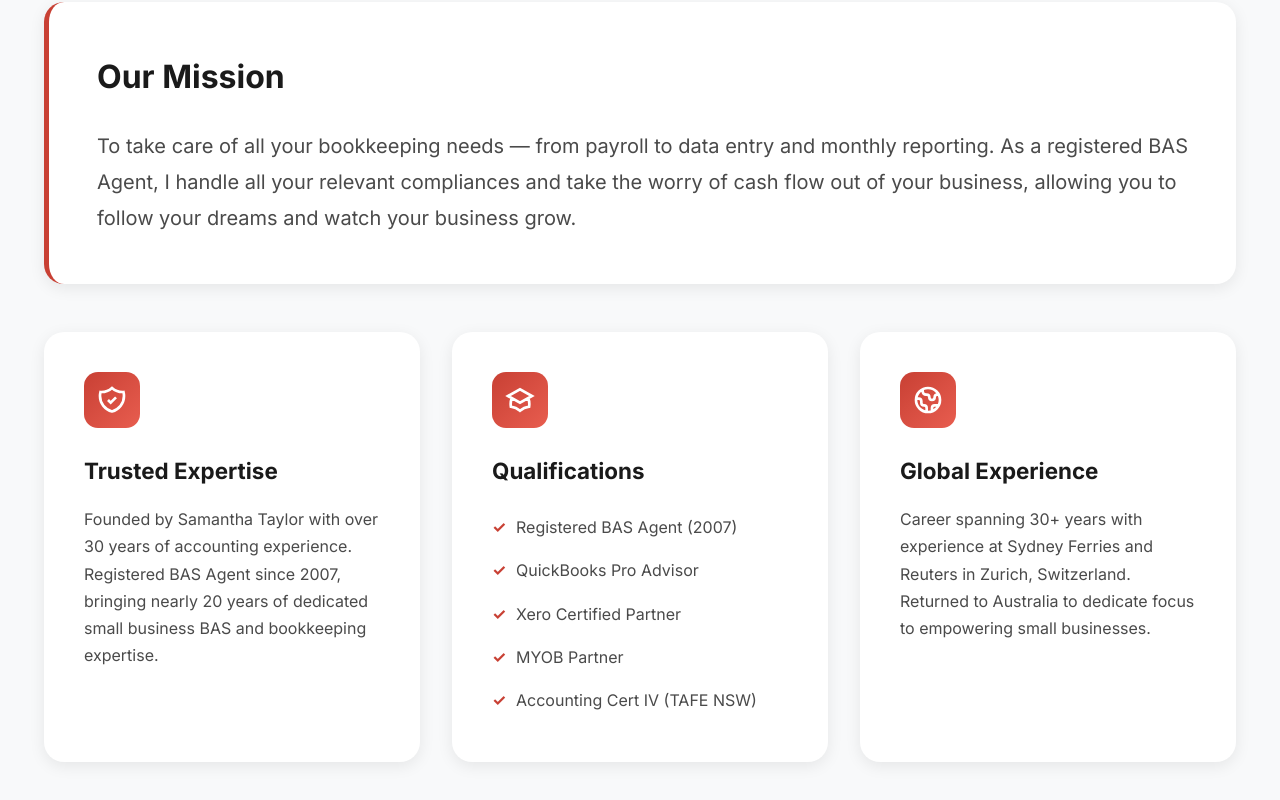
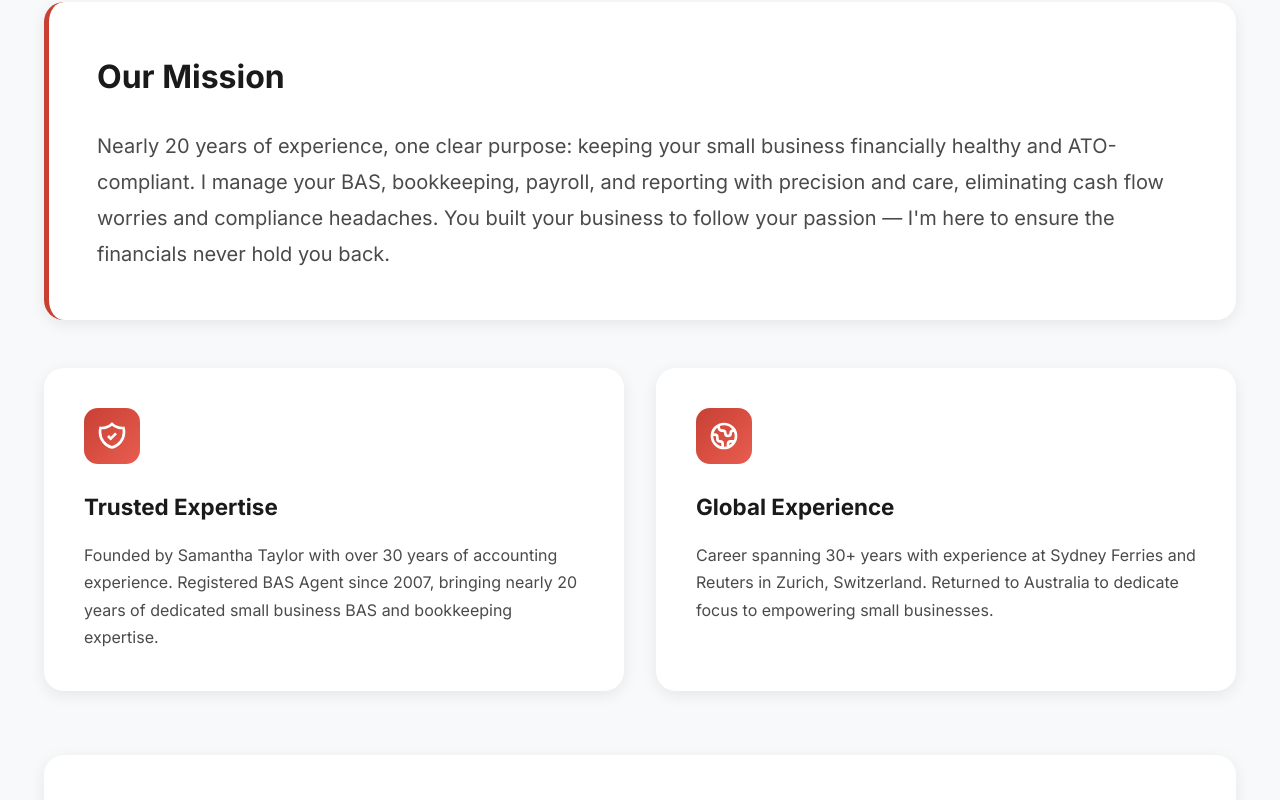
Before and after one commit to squirrelhog/ladybird-website, a plain HTML site: page index.html in a window 1280 px wide. Shown: the part 4433-5233 px from the top of the page. Drawn offline with Linux system fonts and the light colour scheme.

Commit message:
Update mission statement (Option 4) and remove Qualifications card
MISSION STATEMENT UPDATE:
Changed from elevator pitch style to Option 4 - direct value proposition:

"Nearly 20 years of experience, one clear purpose: keeping your small business financially healthy and ATO-compliant. I manage your BAS, bookkeeping, payroll, and reporting with precision and care, eliminating cash flow worries and compliance headaches. You built your business to follow your passion — I'm here to ensure the financials never hold you back."

This version:
- Leads with experience (nearly 20 years)
- Emphasises clear purpose and focus
- Lists specific services (BAS, bookkeeping, payroll, reporting)
- Highlights key benefits (financially healthy, ATO-compliant)
- Addresses pain points (cash flow worries, compliance headaches)
- Ends with empowering message about following passion

REMOVED QUALIFICATIONS CARD:
- Removed the middle about-card containing qualifications list
- Kept "Trusted Expertise" and "Global Experience" cards
- Cleaner 2-card layout in the about-grid
- Qualifications are already shown in hero badges and TPB logo

About section now has:
1. Mission statement (updated)
2. Two about cards (Trusted Expertise, Global Experience)
3. Timeline (LadyBird's Journey)

More streamlined and focused on the core message.

🤖 Generated with [Claude Code](https://claude.com/claude-code)

Co-Authored-By: Claude <noreply@anthropic.com>

```diff
--- a/index.html
+++ b/index.html
@@ -207,7 +207,7 @@
             <div class="about-content">
                 <div class="about-mission">
                     <h3>Our Mission</h3>
-                    <p class="mission-statement">To take care of all your bookkeeping needs — from payroll to data entry and monthly reporting. As a registered BAS Agent, I handle all your relevant compliances and take the worry of cash flow out of your business, allowing you to follow your dreams and watch your business grow.</p>
+                    <p class="mission-statement">Nearly 20 years of experience, one clear purpose: keeping your small business financially healthy and ATO-compliant. I manage your BAS, bookkeeping, payroll, and reporting with precision and care, eliminating cash flow worries and compliance headaches. You built your business to follow your passion — I'm here to ensure the financials never hold you back.</p>
                 </div>
 
                 <div class="about-grid">
@@ -219,22 +219,6 @@
                         </div>
                         <h4>Trusted Expertise</h4>
                         <p>Founded by Samantha Taylor with over 30 years of accounting experience. Registered BAS Agent since 2007, bringing nearly 20 years of dedicated small business BAS and bookkeeping expertise.</p>
-                    </div>
-
-                    <div class="about-card">
-                        <div class="card-icon">
-                            <svg viewBox="0 0 24 24" fill="none" stroke="currentColor" stroke-width="2">
-                                <path d="M12 14l9-5-9-5-9 5 9 5z M12 14l6.16-3.422a12.083 12.083 0 01.665 6.479A11.952 11.952 0 0012 20.055a11.952 11.952 0 00-6.824-2.998 12.078 12.078 0 01.665-6.479L12 14z M12 14l-9-5 9-5 9 5-9 5zm0 0l6.16-3.422a12.083 12.083 0 01.665 6.479A11.952 11.952 0 0012 20.055a11.952 11.952 0 00-6.824-2.998 12.078 12.078 0 01.665-6.479L12 14z"></path>
-                            </svg>
-                        </div>
-                        <h4>Qualifications</h4>
-                        <ul class="credentials">
-                            <li>Registered BAS Agent (2007)</li>
-                            <li>QuickBooks Pro Advisor</li>
-                            <li>Xero Certified Partner</li>
-                            <li>MYOB Partner</li>
-                            <li>Accounting Cert IV (TAFE NSW)</li>
-                        </ul>
                     </div>
 
                     <div class="about-card">
```
